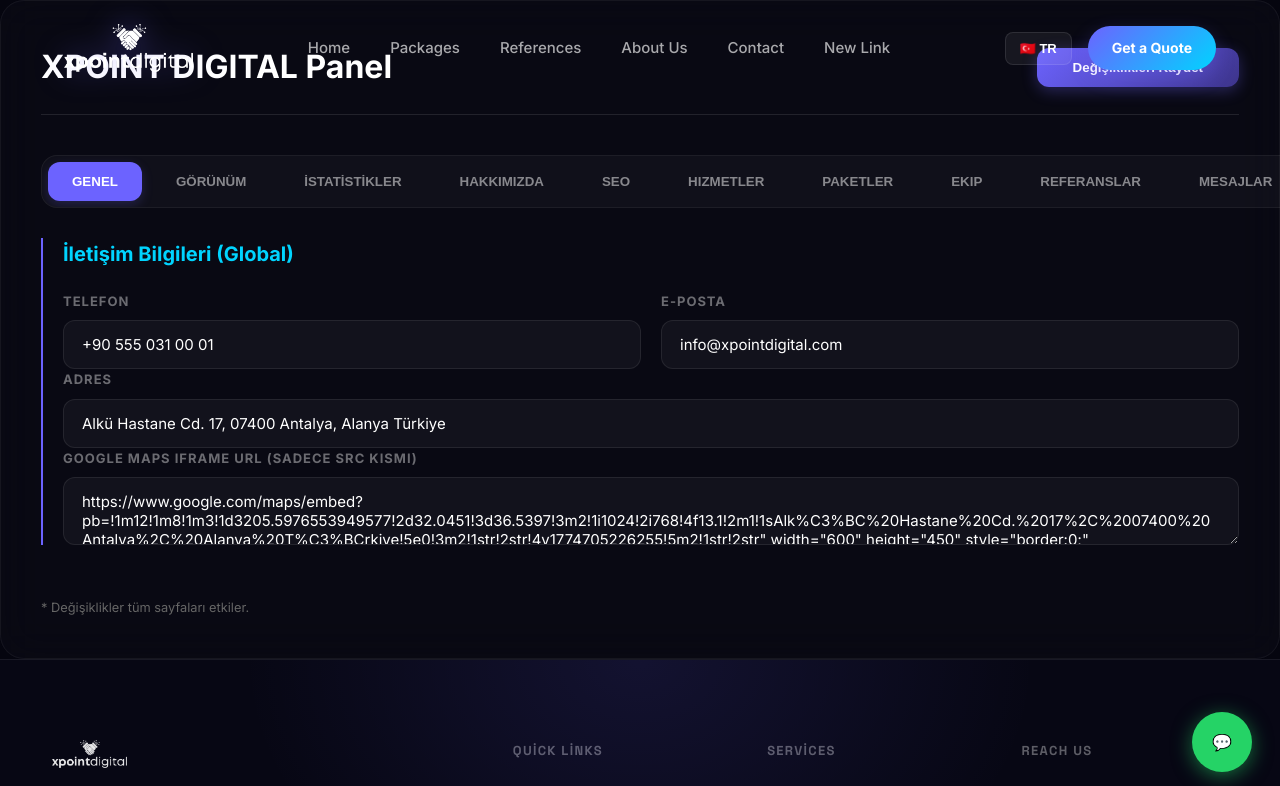
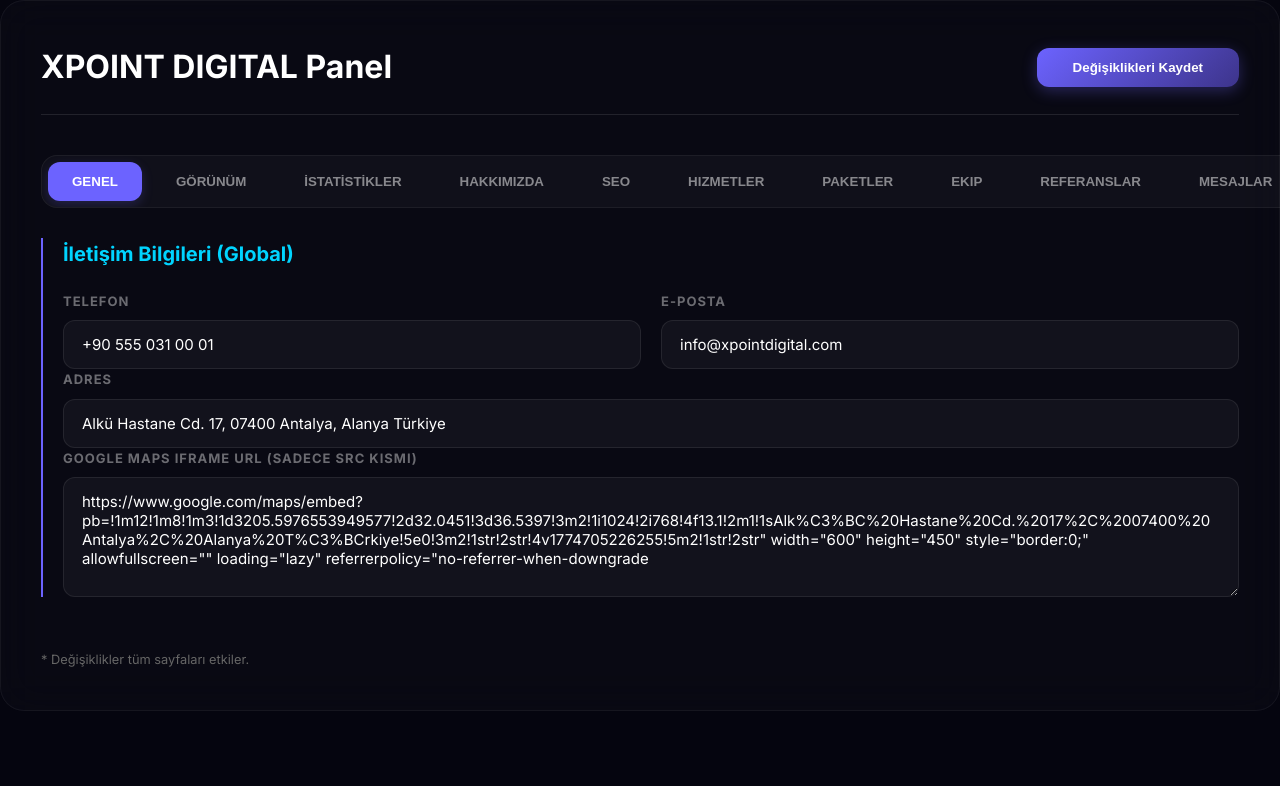
Before and after one commit to xepdev/xpoint-digital, a Next.js app: page /admin in a window 1280 px wide. Shown: the top 786 px of the page. Built offline with nearby package versions, Linux system fonts and the light colour scheme.

Commit message:
Fix: Admin panel overlap and Hakkimizda UI

```diff
--- a/src/app/admin/admin.module.css
+++ b/src/app/admin/admin.module.css
@@ -2,7 +2,7 @@
   min-height: 100vh;
   background: radial-gradient(circle at top left, #0e0e1a 0%, #05050f 100%);
   color: #fff;
-  padding: 140px 20px 60px;
+  padding: 40px 20px 60px;
   font-family: 'Inter', system-ui, -apple-system, sans-serif;
   position: relative;
   overflow-x: hidden;
@@ -184,6 +184,11 @@
   transition: all 0.3s ease;
 }
 
+.formGroup textarea {
+  min-height: 120px;
+  resize: vertical;
+}
+
 .formGroup input:focus,
 .formGroup textarea:focus {
   outline: none;
--- a/src/components/Footer.tsx
+++ b/src/components/Footer.tsx
@@ -1,5 +1,6 @@
 'use client';
 import Link from 'next/link';
+import { usePathname } from 'next/navigation';
 import { useLang, t } from './LanguageProvider';
 import styles from './Footer.module.css';
 
@@ -18,6 +19,9 @@
 
 export default function Footer({ data, genel }: FooterProps) {
   const { lang } = useLang();
+  const pathname = usePathname();
+
+  if (pathname.startsWith('/admin')) return null;
 
   // Custom SVG icon generator for socials
   const getSocialIcon = (network: string) => {
--- a/src/components/Navbar.tsx
+++ b/src/components/Navbar.tsx
@@ -22,6 +22,8 @@
     window.addEventListener('scroll', handleScroll);
     return () => window.removeEventListener('scroll', handleScroll);
   }, []);
+
+  if (pathname.startsWith('/admin')) return null;
 
   const links = data && data.length > 0 ? data.map(l => ({
     href: l.href,
--- a/src/components/WhatsAppButton.tsx
+++ b/src/components/WhatsAppButton.tsx
@@ -1,8 +1,14 @@
 'use client';
+import { usePathname } from 'next/navigation';
 import { useLang, t } from './LanguageProvider';
+
 export default function WhatsAppButton({ phone }: { phone: string }) {
   const { lang } = useLang();
+  const pathname = usePathname();
   const cleanPhone = phone.replace(/\D/g, '');
+
+  if (pathname.startsWith('/admin')) return null;
+
   return (
     <a href={`https://wa.me/${cleanPhone}`} target="_blank" rel="noopener noreferrer" className="whatsapp-btn">
        💬
```
